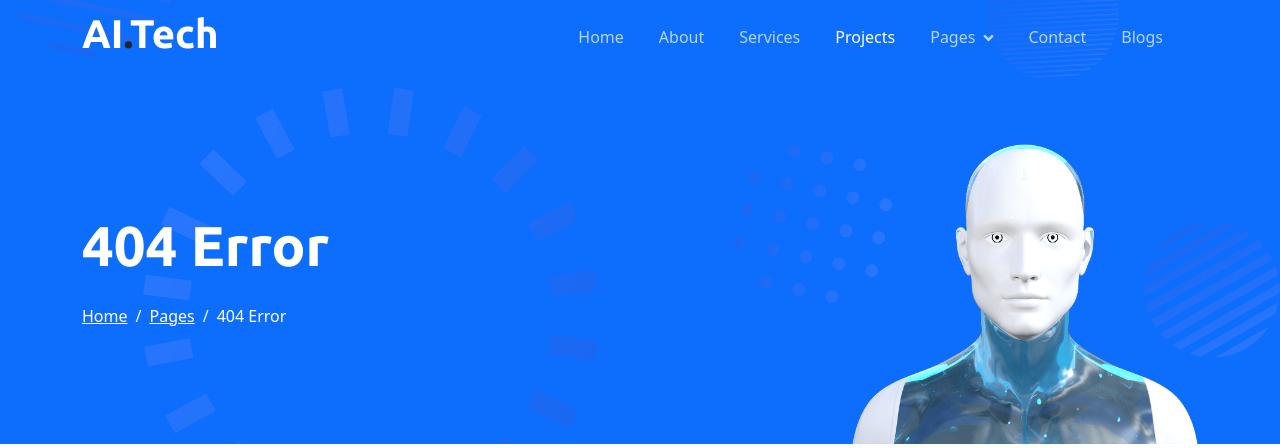
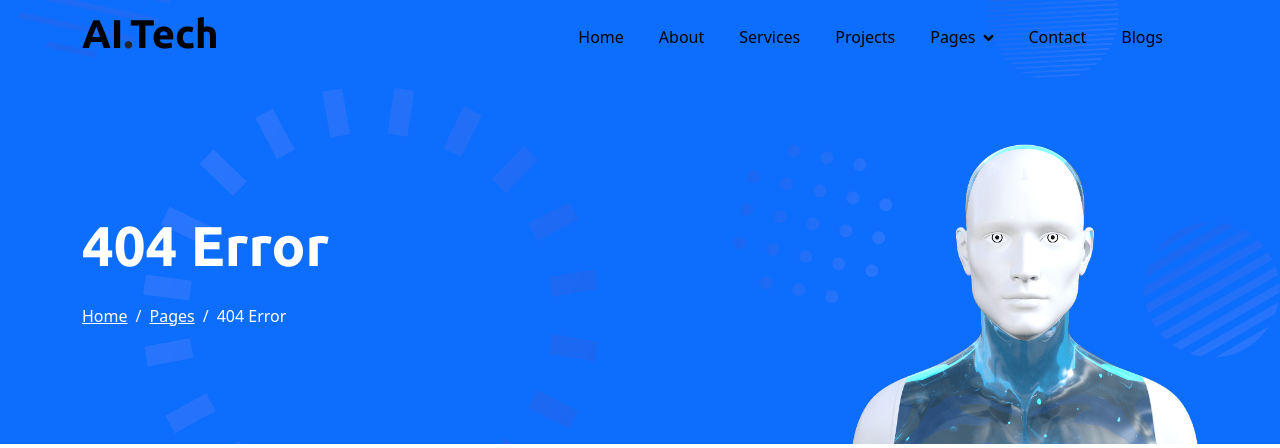
Before and after one commit to rajanigandha11/AI_LLM_project, a Django app: page /404page/ in a window 1280 px wide. Shown: the top 448 px of the page. Run offline with Django 5.2, Linux system fonts and the light colour scheme; some libraries are stand-ins or nearby versions.

Commit message:
Update base.html

```diff
--- a/app/templates/app/base.html
+++ b/app/templates/app/base.html
@@ -41,29 +41,29 @@
        <div class="container">
            <nav class="navbar navbar-expand-lg navbar-dark p-0">
                <a href="index.html" class="navbar-brand">
-                   <h1 class="text-white">AI<span class="text-dark">.</span>Tech</h1>
+                   <h1 class="text-black">AI<span class="text-dark">.</span>Tech</h1>
                </a>
                <button type="button" class="navbar-toggler ms-auto me-0" data-bs-toggle="collapse" data-bs-target="#navbarCollapse">
                    <span class="navbar-toggler-icon"></span>
                </button>
                <div class="collapse navbar-collapse" id="navbarCollapse">
                    <div class="navbar-nav ms-auto">
-                       <a href="{% url 'index' %}" class="nav-item nav-link">Home</a>
-                       <a href="{% url 'about' %}" class="nav-item nav-link">About</a>
-                       <a href="{% url 'service' %}" class="nav-item nav-link">Services</a>
-                       <a href="{% url 'project' %}" class="nav-item nav-link active">Projects</a>
+                       <a href="{% url 'index' %}" class="nav-item nav-link" style="color: black;">Home</a>
+                       <a href="{% url 'about' %}" class="nav-item nav-link" style="color: black;">About</a>
+                       <a href="{% url 'service' %}" class="nav-item nav-link" style="color: black;">Services</a>
+                       <a href="{% url 'project' %}" class="nav-item nav-link active" style="color: black;">Projects</a>
                        <div class="nav-item dropdown">
-                           <a href="#" class="nav-link dropdown-toggle" data-bs-toggle="dropdown">Pages</a>
+                           <a href="#" class="nav-link dropdown-toggle" style="color: black;"data-bs-toggle="dropdown">Pages</a>
                            <div class="dropdown-menu bg-light mt-2">
-                               <a href="{% url 'feature' %}" class="dropdown-item">Features</a>
-                               <a href="{% url 'team' %}" class="dropdown-item">Our Team</a>
-                               <a href="{% url 'faq' %}" class="dropdown-item">FAQs</a>
-                               <a href="{% url 'testimonial' %}" class="dropdown-item">Testimonial</a>
-                               <a href="{% url '404page' %}" class="dropdown-item">404 Page</a>
+                               <a href="{% url 'feature' %}" class="dropdown-item" style="color: black;">Features</a>
+                               <a href="{% url 'team' %}" class="dropdown-item" style="color: black;">Our Team</a>
+                               <a href="{% url 'faq' %}" class="dropdown-item" style="color: black;">FAQs</a>
+                               <a href="{% url 'testimonial' %}" class="dropdown-item" style="color: black;">Testimonial</a>
+                               <a href="{% url '404page' %}" class="dropdown-item" style="color: black;">404 Page</a>
                            </div>
                        </div>
-                       <a href="{% url 'contact' %}" class="nav-item nav-link">Contact</a>
-                       <a href="{% url 'dashboard' %}" class="nav-item nav-link">Blogs</a>
+                       <a href="{% url 'contact' %}" class="nav-item nav-link" style="color: black;">Contact</a>
+                       <a href="{% url 'dashboard' %}" class="nav-item nav-link" style="color: black;">Blogs</a>
                    </div>
                </div>
            </nav>
```
